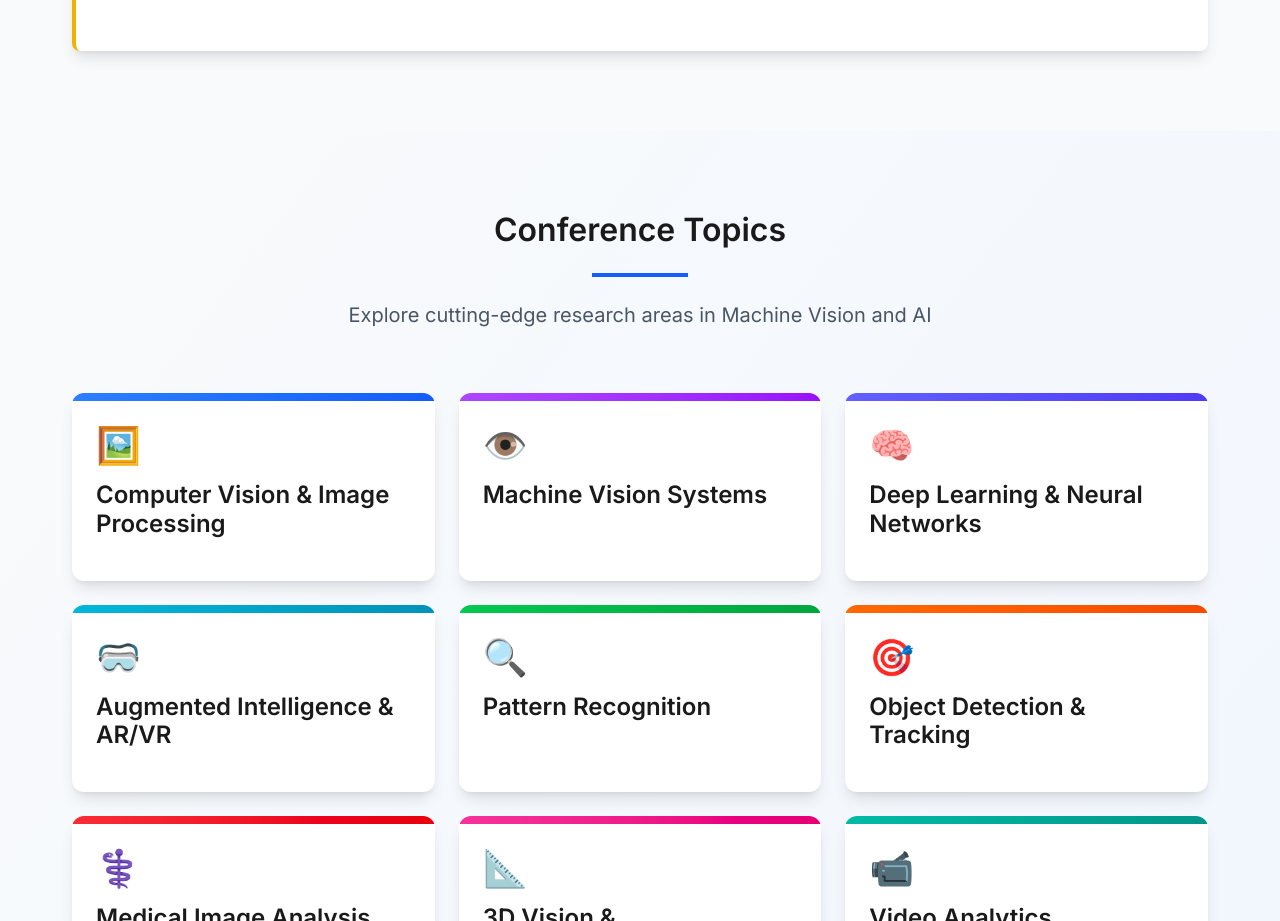
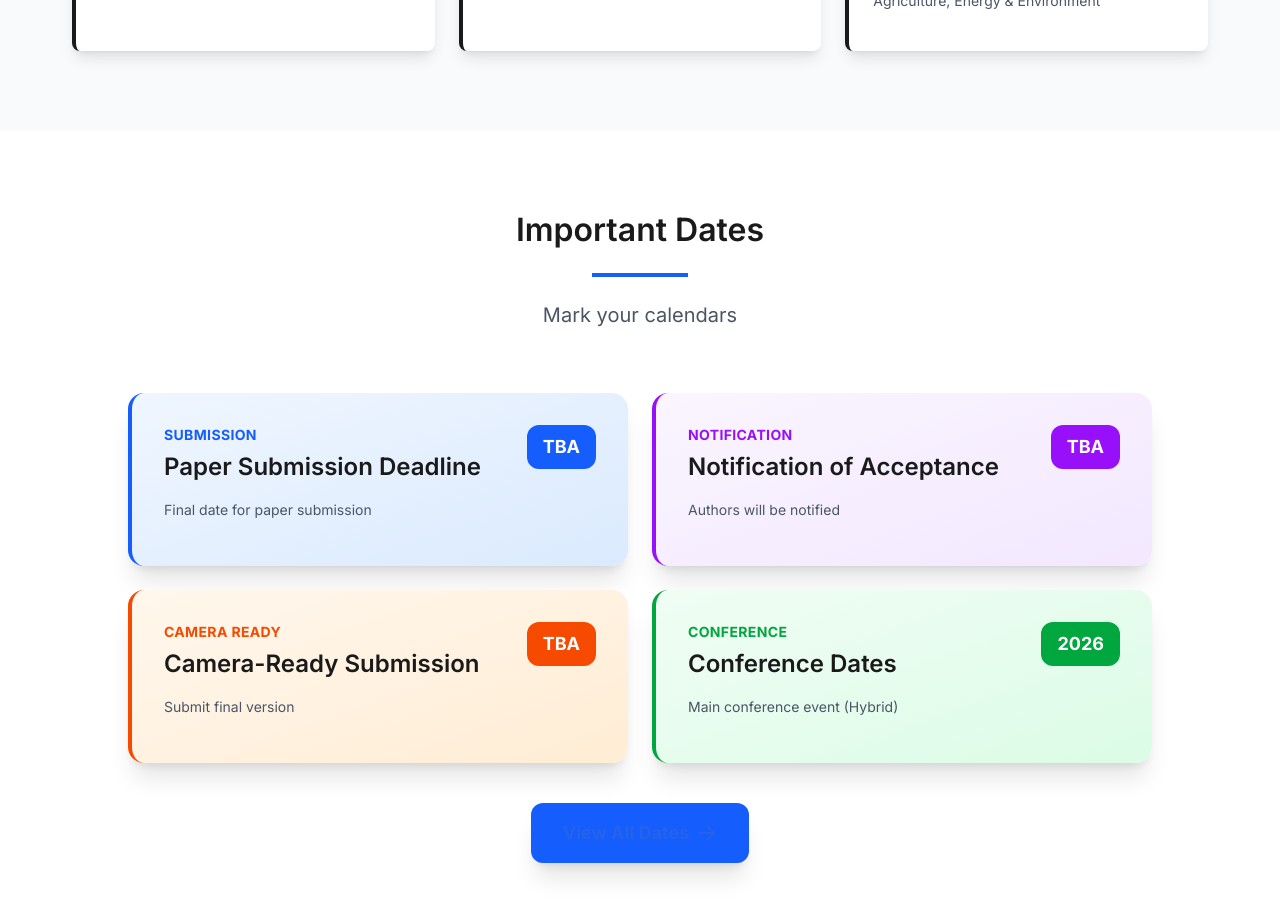
Before and after one commit to Vrajm12/dvcoe-conf, a Next.js app: page / in a window 1280 px wide. Shown: the part 3560-4481 px from the top of the page. Built offline with nearby package versions, Linux system fonts and the light colour scheme.

Commit message:
Replace conference topics with conference tracks section

```diff
--- a/app/page.tsx
+++ b/app/page.tsx
@@ -109,56 +109,6 @@ export default function Home() {
         </div>
       </section>
 
-      {/* Conference Tracks Section */}
-      <section className="py-20 bg-gray-50">
-        <div className="container mx-auto px-4">
-          <div className="max-w-6xl mx-auto">
-            <div className="text-center mb-16">
-              <h2 className="text-4xl md:text-5xl font-bold mb-4 uppercase tracking-wide" style={{color: '#C2185B'}}>Conference Tracks</h2>
-            </div>
-            <div className="grid grid-cols-1 md:grid-cols-2 lg:grid-cols-3 gap-6">
-              {[
-                {
-                  title: 'AI, ML & Computational Techniques',
-                  color: 'yellow-500',
-                  description: 'Advanced research and innovative solutions in this domain'
-                },
-                {
-                  title: 'Signal & Image Processing',
-                  color: 'blue-500',
-                  description: 'Advanced research and innovative solutions in this domain'
-                },
-                {
-                  title: 'Cyber-Physical Systems',
-                  color: 'purple-500',
-                  description: 'Advanced research and innovative solutions in this domain'
-                },
-                {
-                  title: 'Communication, Networks & Cyber Security',
-                  color: 'red-500',
-                  description: 'Advanced research and innovative solutions in this domain'
-                },
-                {
-                  title: 'Computer Vision and Augmented Reality & Virtual Reality',
-                  color: 'orange-500',
-                  description: 'Advanced research and innovative solutions in this domain'
-                },
-                {
-                  title: 'Multidisciplinary Applications based on AI/ML and Soft Computing',
-                  color: 'teal-500',
-                  description: 'Healthcare & Life Sciences, Manufacturing & Industry 4.0, Transportation & Logistics, Agriculture, Energy & Environment'
-                }
-              ].map((track, index) => (
-                <div key={index} className="bg-white rounded-lg shadow-lg p-6 border-l-4 hover:shadow-xl transition-shadow" style={{borderLeftColor: `var(--tw-${track.color})`}}>
-                  <h3 className={`text-xl font-bold mb-4 text-${track.color}`}>{track.title}</h3>
-                  <p className="text-gray-600 text-sm leading-relaxed">{track.description}</p>
-                </div>
-              ))}
-            </div>
-          </div>
-        </div>
-      </section>
-
       {/* Publication Partner Section */}
       <section className="py-20 bg-white">
         <div className="container mx-auto px-4">
@@ -213,62 +163,51 @@ export default function Home() {
         </div>
       </section>
 
-      {/* Key Topics */}
-      <section className="py-20 bg-gradient-to-br from-gray-50 to-blue-50">
+      {/* Conference Tracks Section - Moved from below */}
+      <section className="py-20 bg-gray-50">
         <div className="container mx-auto px-4">
           <div className="max-w-6xl mx-auto">
             <div className="text-center mb-16">
-              <h2 className="text-4xl md:text-5xl font-bold text-gray-900 mb-4">Conference Topics</h2>
-              <div className="h-1 w-24 bg-blue-600 mx-auto mb-6"></div>
-              <p className="text-xl text-gray-600 max-w-3xl mx-auto">
-                Explore cutting-edge research areas in Machine Vision and AI
-              </p>
+              <h2 className="text-4xl md:text-5xl font-bold mb-4 uppercase tracking-wide" style={{color: '#C2185B'}}>Conference Tracks</h2>
             </div>
-
-            <div className="grid grid-cols-1 sm:grid-cols-2 lg:grid-cols-3 gap-6">
+            <div className="grid grid-cols-1 md:grid-cols-2 lg:grid-cols-3 gap-6">
               {[
-                { icon: '🖼️', title: 'Computer Vision & Image Processing', color: 'from-blue-500 to-blue-600' },
-                { icon: '👁️', title: 'Machine Vision Systems', color: 'from-purple-500 to-purple-600' },
-                { icon: '🧠', title: 'Deep Learning & Neural Networks', color: 'from-indigo-500 to-indigo-600' },
-                { icon: '🥽', title: 'Augmented Intelligence & AR/VR', color: 'from-cyan-500 to-cyan-600' },
-                { icon: '🔍', title: 'Pattern Recognition', color: 'from-green-500 to-green-600' },
-                { icon: '🎯', title: 'Object Detection & Tracking', color: 'from-orange-500 to-orange-600' },
-                { icon: '⚕️', title: 'Medical Image Analysis', color: 'from-red-500 to-red-600' },
-                { icon: '📐', title: '3D Vision & Reconstruction', color: 'from-pink-500 to-pink-600' },
-                { icon: '📹', title: 'Video Analytics', color: 'from-teal-500 to-teal-600' },
-                { icon: '🤖', title: 'Autonomous Systems', color: 'from-violet-500 to-violet-600' },
-                { icon: '🏭', title: 'Industrial Vision Applications', color: 'from-amber-500 to-amber-600' },
-                { icon: '🦾', title: 'Robotics & Machine Vision', color: 'from-lime-500 to-lime-600' },
-                { icon: '🔐', title: 'Biometric Systems', color: 'from-emerald-500 to-emerald-600' },
-                { icon: '🛰️', title: 'Remote Sensing', color: 'from-sky-500 to-sky-600' },
-                { icon: '💬', title: 'Natural Language Processing', color: 'from-rose-500 to-rose-600' },
-                { icon: '📱', title: 'Edge AI & IoT Vision', color: 'from-fuchsia-500 to-fuchsia-600' },
-                { icon: '💡', title: 'Explainable AI', color: 'from-yellow-500 to-yellow-600' },
-                { icon: '🔄', title: 'Transfer Learning', color: 'from-slate-500 to-slate-600' }
-              ].map((topic, index) => (
-                <div
-                  key={index}
-                  className="group bg-white rounded-xl shadow-lg hover:shadow-2xl transition-all duration-300 transform hover:-translate-y-2 overflow-hidden"
-                >
-                  <div className={`h-2 bg-gradient-to-r ${topic.color}`}></div>
-                  <div className="p-6">
-                    <div className="text-4xl mb-4">{topic.icon}</div>
-                    <h3 className="text-lg font-bold text-gray-800 group-hover:text-blue-600 transition">
-                      {topic.title}
-                    </h3>
-                  </div>
+                {
+                  title: 'AI, ML & Computational Techniques',
+                  color: 'yellow-500',
+                  description: 'Advanced research and innovative solutions in this domain'
+                },
+                {
+                  title: 'Signal & Image Processing',
+                  color: 'blue-500',
+                  description: 'Advanced research and innovative solutions in this domain'
+                },
+                {
+                  title: 'Cyber-Physical Systems',
+                  color: 'purple-500',
+                  description: 'Advanced research and innovative solutions in this domain'
+                },
+                {
+                  title: 'Communication, Networks & Cyber Security',
+                  color: 'red-500',
+                  description: 'Advanced research and innovative solutions in this domain'
+                },
+                {
+                  title: 'Computer Vision and Augmented Reality & Virtual Reality',
+                  color: 'orange-500',
+                  description: 'Advanced research and innovative solutions in this domain'
+                },
+                {
+                  title: 'Multidisciplinary Applications based on AI/ML and Soft Computing',
+                  color: 'teal-500',
+                  description: 'Healthcare & Life Sciences, Manufacturing & Industry 4.0, Transportation & Logistics, Agriculture, Energy & Environment'
+                }
+              ].map((track, index) => (
+                <div key={index} className="bg-white rounded-lg shadow-lg p-6 border-l-4 hover:shadow-xl transition-shadow" style={{borderLeftColor: `var(--tw-${track.color})`}}>
+                  <h3 className={`text-xl font-bold mb-4 text-${track.color}`}>{track.title}</h3>
+                  <p className="text-gray-600 text-sm leading-relaxed">{track.description}</p>
                 </div>
               ))}
-            </div>
-
-            <div className="text-center mt-12">
-              <p className="text-gray-600 mb-6 text-lg">And many more related topics...</p>
-              <Link href="/authors/call-for-papers" className="inline-flex items-center text-blue-600 hover:text-blue-800 font-bold text-lg group">
-                View Full Topics List
-                <svg className="w-5 h-5 ml-2 group-hover:translate-x-2 transition-transform" fill="currentColor" viewBox="0 0 20 20">
-                  <path fillRule="evenodd" d="M10.293 3.293a1 1 0 011.414 0l6 6a1 1 0 010 1.414l-6 6a1 1 0 01-1.414-1.414L14.586 11H3a1 1 0 110-2h11.586l-4.293-4.293a1 1 0 010-1.414z" clipRule="evenodd"></path>
-                </svg>
-              </Link>
             </div>
           </div>
         </div>
```
